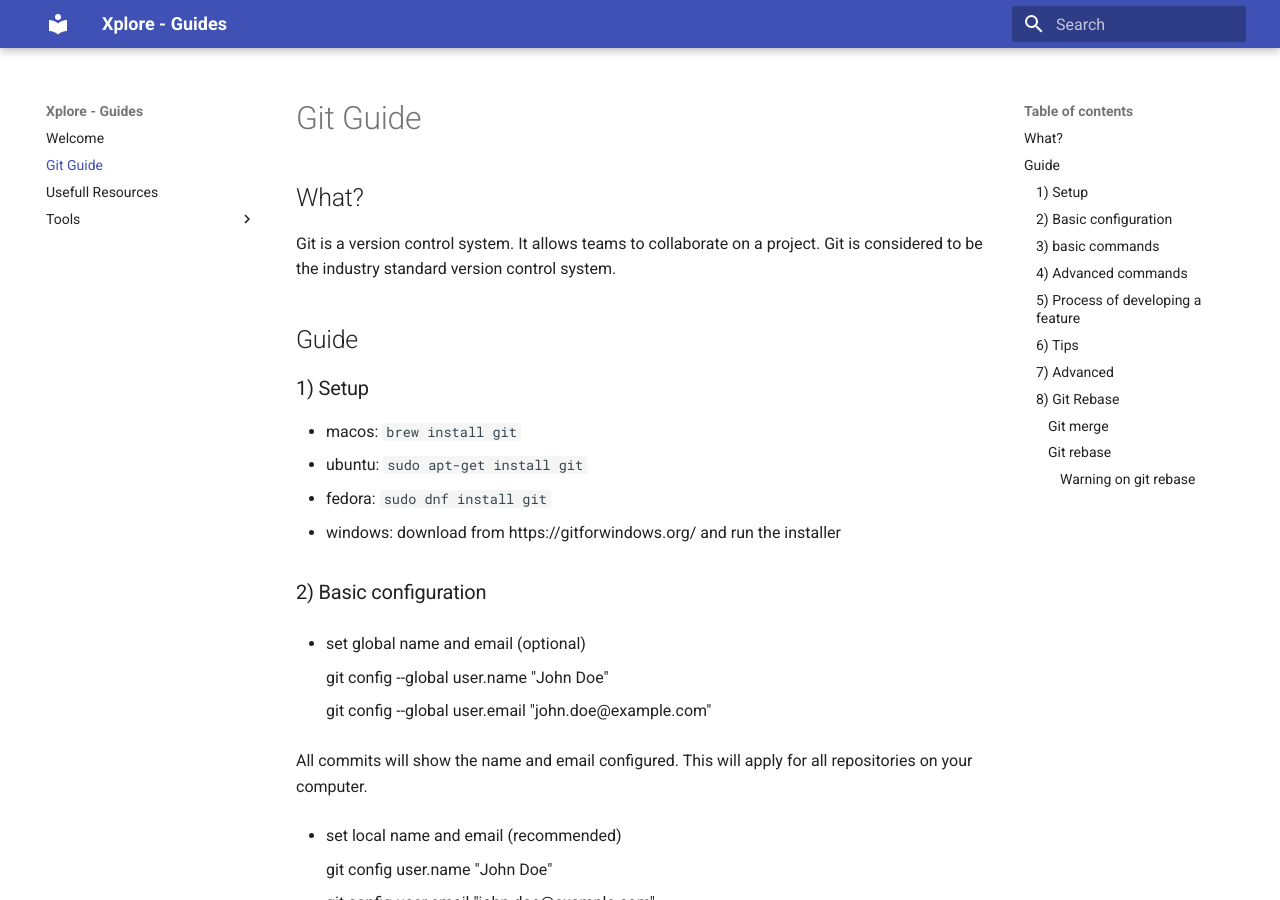
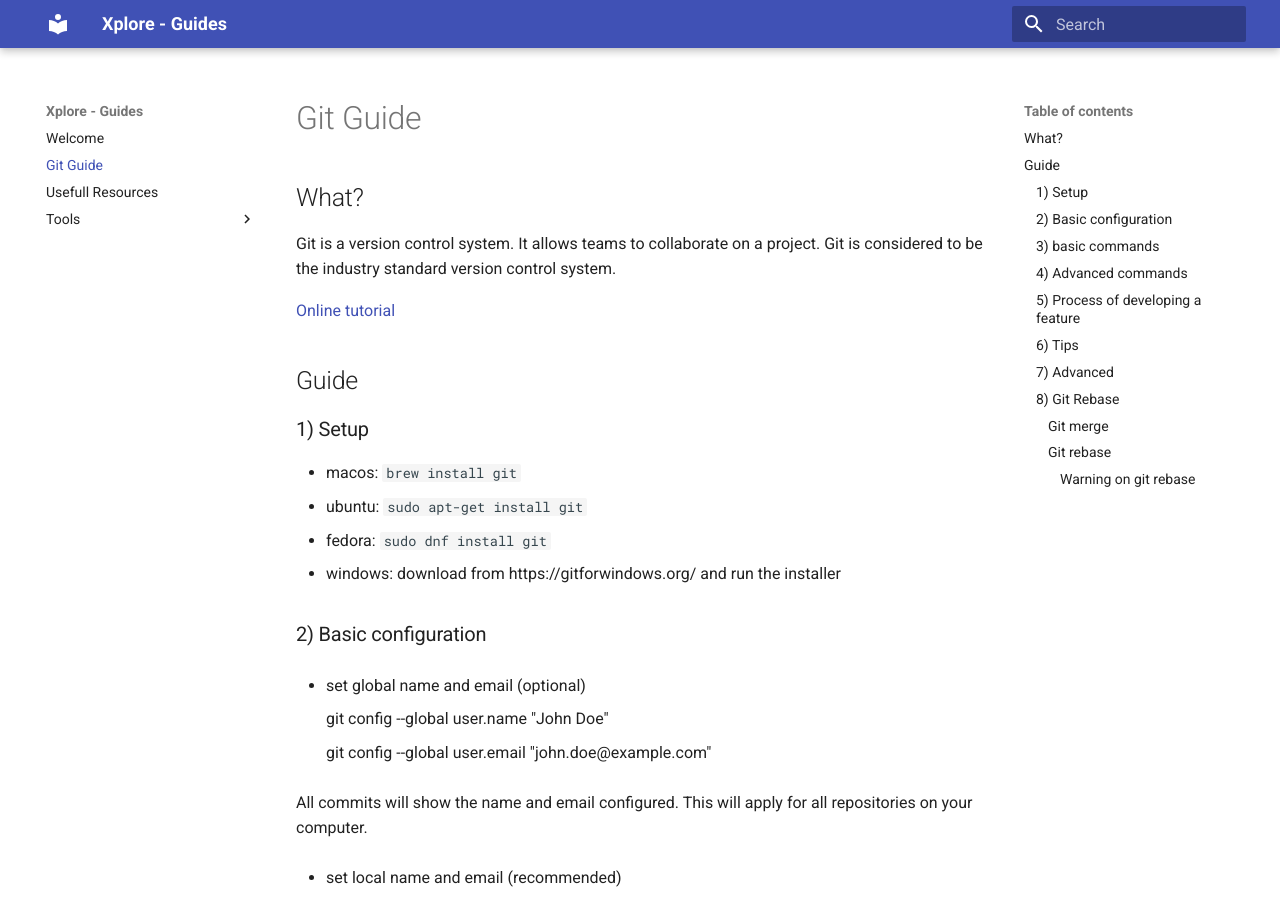
Before and after one commit to XploreBe/guides, an MkDocs documentation site: the page built from docs/git.md, in a window 1280 px wide and 900 px high. Built offline with MkDocs 1.6.1 and Material for MkDocs 9.7.7, drawn with Linux system fonts in a browser that asks for light colours.

Commit message:
Add online tutorial to git guide

```diff
--- a/docs/git.md
+++ b/docs/git.md
@@ -4,6 +4,8 @@
 Git is a version control system.
 It allows teams to collaborate on a project. Git is considered to be the industry standard
 version control system.
+
+[Online tutorial](https://learngitbranching.js.org/)
 
 ## Guide
 
```
